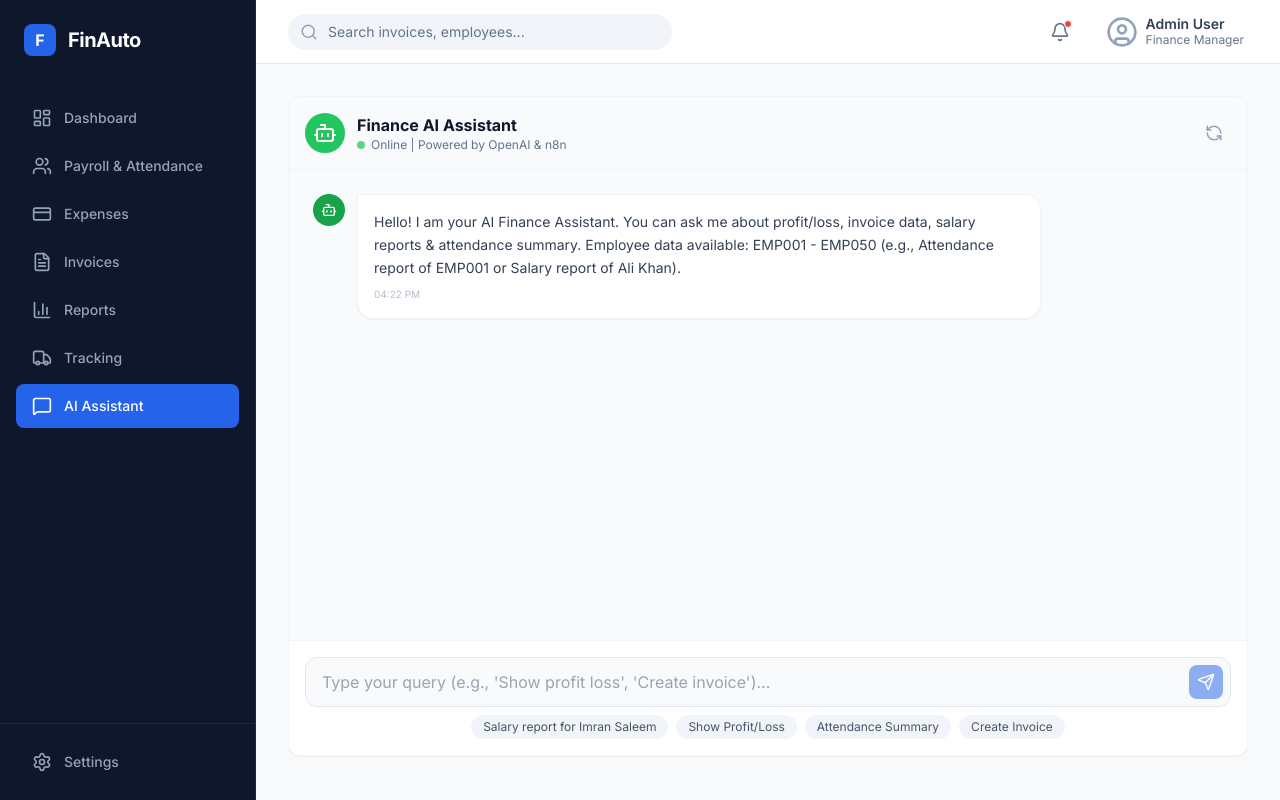
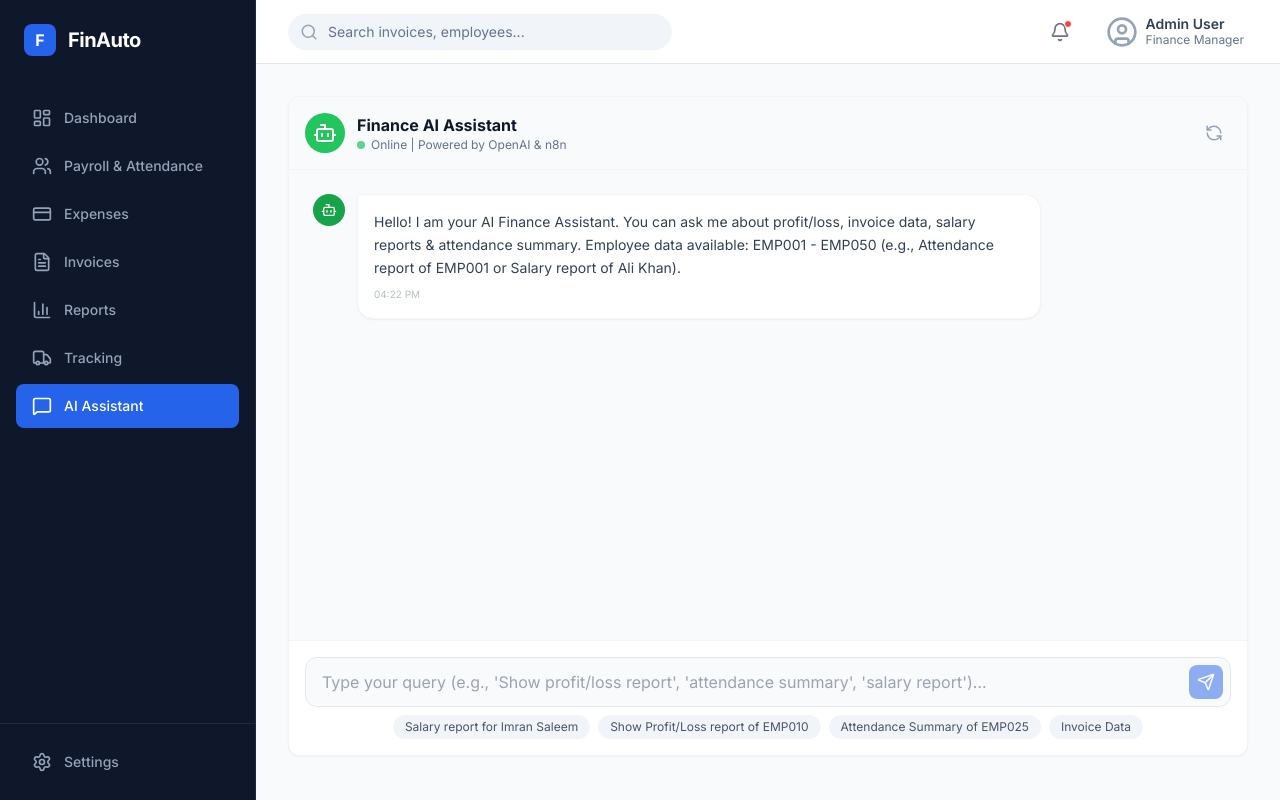
Before and after one commit to sadiafiaz/finauto-project, a React (Vite) app: page /#/chat in a window 1280 px wide. Built offline with nearby package versions, Linux system fonts and the light colour scheme; no server answers.

Commit message:
Update placeholder and suggestions in Chatbot input

```diff
--- a/pages/Chatbot.tsx
+++ b/pages/Chatbot.tsx
@@ -161,7 +161,7 @@ export const Chatbot: React.FC = () => {
             value={input}
             onChange={(e) => setInput(e.target.value)}
             onKeyDown={handleKeyDown}
-            placeholder="Type your query (e.g., 'Show profit loss', 'Create invoice')..."
+            placeholder="Type your query (e.g., 'Show profit/loss report', 'attendance summary', 'salary report')..."
             className="w-full pl-4 pr-12 py-3 bg-slate-50 border border-slate-200 rounded-xl focus:ring-2 focus:ring-blue-500 focus:outline-none text-slate-700"
           />
           <button
@@ -173,7 +173,7 @@ export const Chatbot: React.FC = () => {
           </button>
         </div>
         <div className="mt-2 flex gap-2 justify-center flex-wrap">
-          {['Salary report for Imran Saleem', 'Show Profit/Loss', 'Attendance Summary', 'Create Invoice'].map((suggestion) => (
+          {['Salary report for Imran Saleem', 'Show Profit/Loss report of EMP010', 'Attendance Summary of EMP025', 'Invoice Data'].map((suggestion) => (
             <button
               key={suggestion}
               onClick={() => setInput(suggestion)}
```
